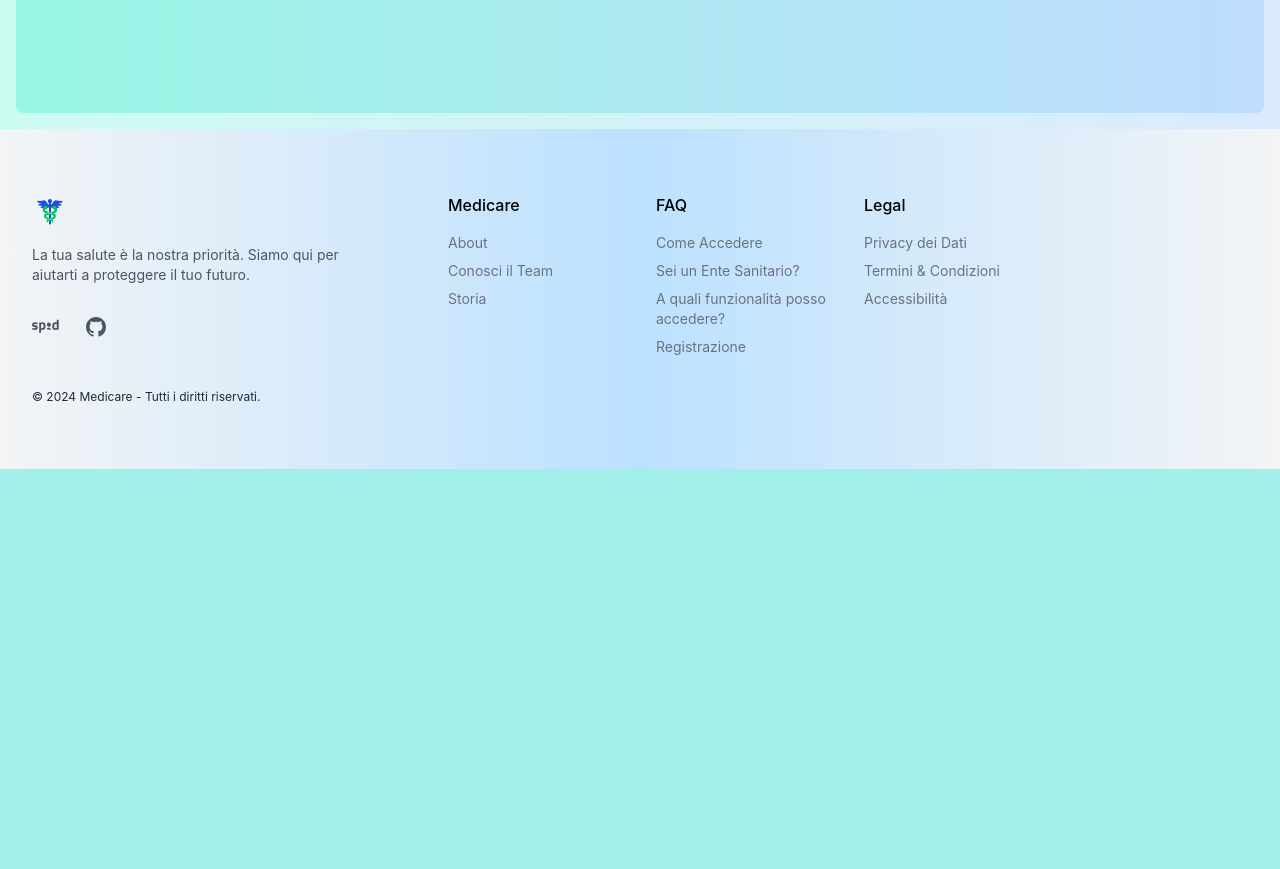
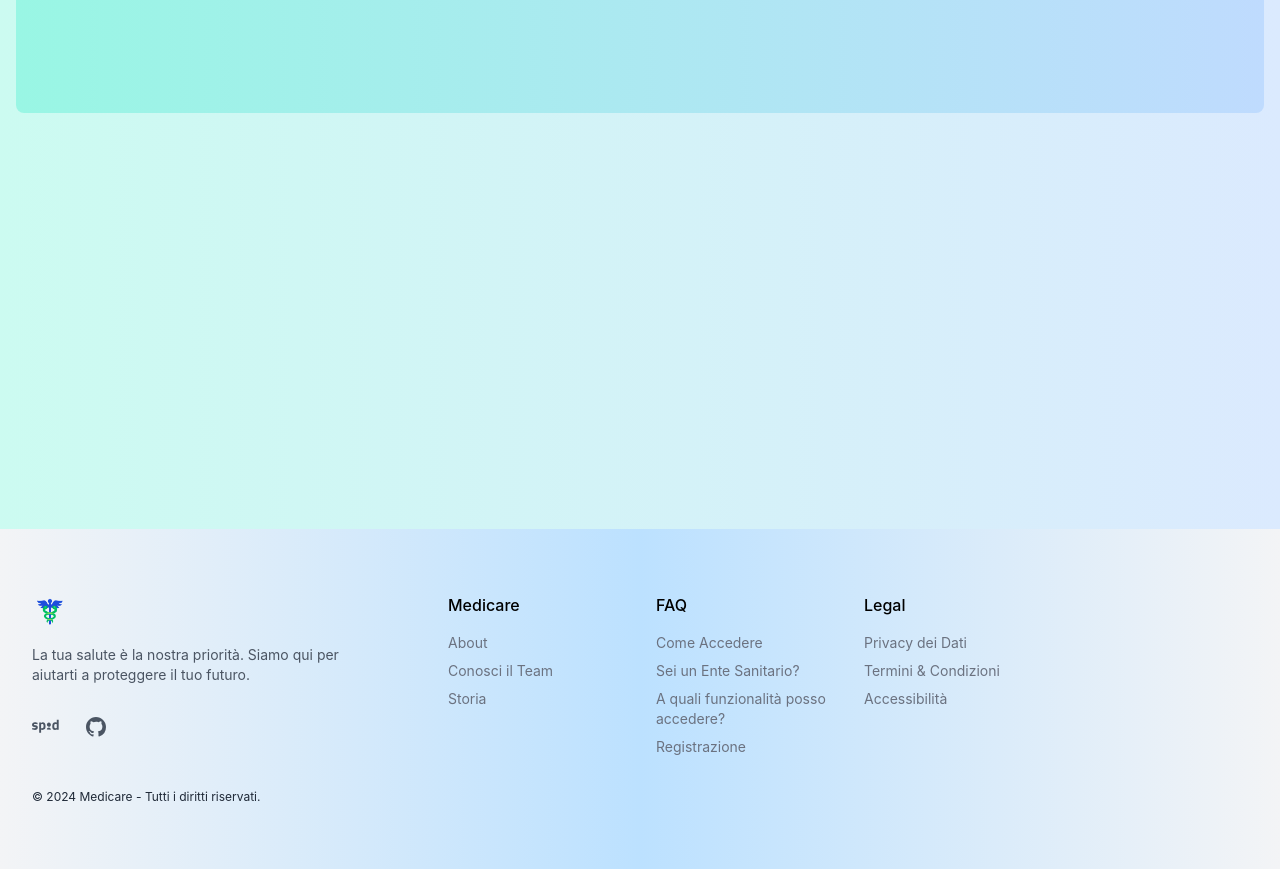
Before and after one commit to CicaMatt/MediCare, a Flask app: page /vaccini in a window 1280 px wide. Shown: the part 767-1636 px from the top of the page. Before the commit the page ends 1236 px from the top, so only its background shows below. Run offline with Flask 3, Linux system fonts and the light colour scheme; style sheets or scripts are compiled from the project's sources; parts of the project's set-up code (start-up, migrations or seed data) failed here and were passed over.

Commit message:
footer vaccini

```diff
--- a/flaskDir/templates/Vaccini.html
+++ b/flaskDir/templates/Vaccini.html
@@ -14,7 +14,7 @@
     footer {
     /* Fissa il footer al fondo dello schermo */
     position: relative;
-    bottom: 0;
+    bottom: -200px;
     width: 100%;
 }
 
```
